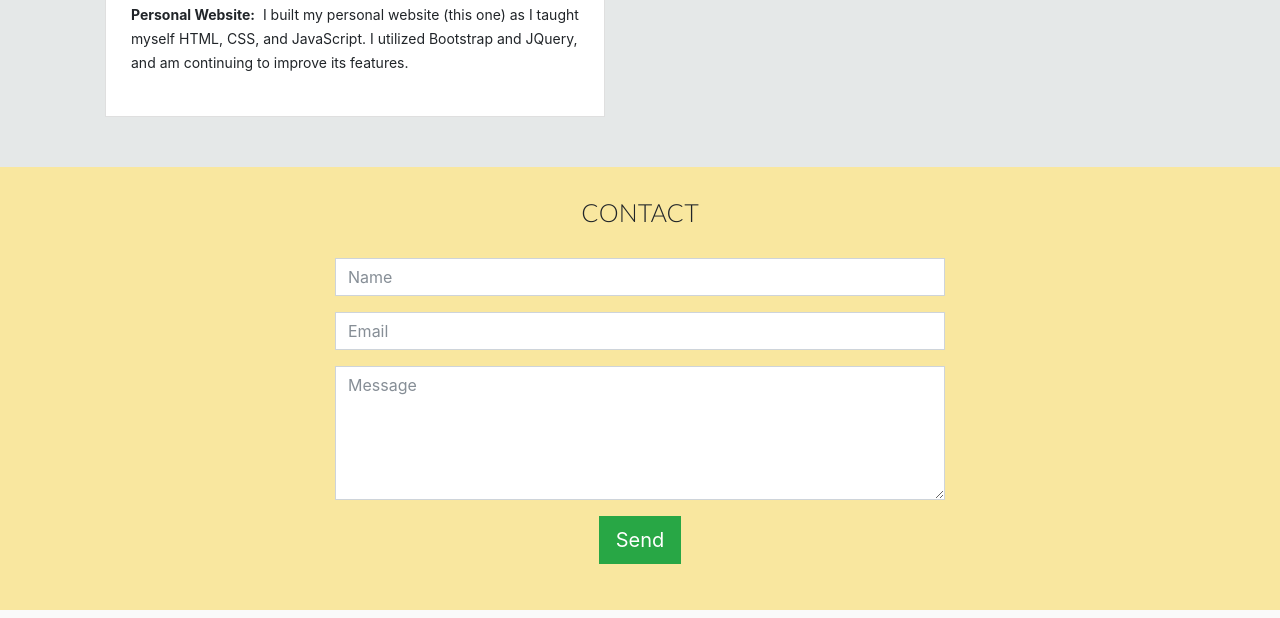
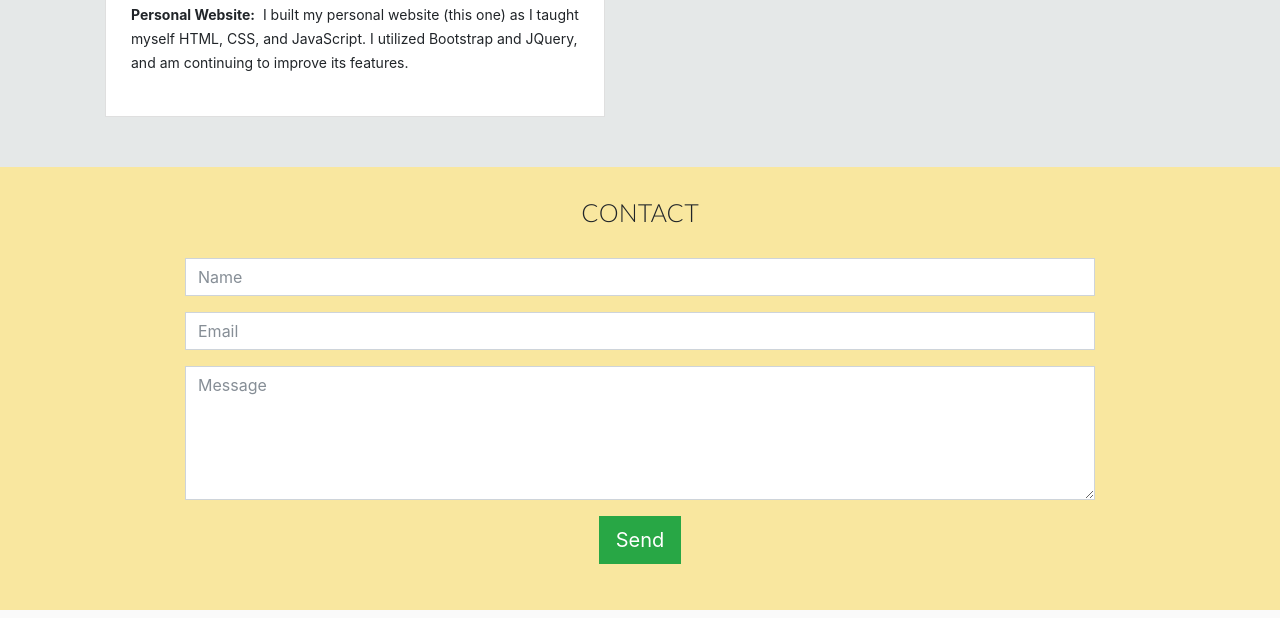
Before and after one commit to robertliv327/robertliv327.github.io, a plain HTML site: page index.html in a window 1280 px wide. Shown: the part 3584-4202 px from the top of the page. Drawn offline with nearby package versions, Linux system fonts and the light colour scheme.

Commit message:
going back to 100

```diff
--- a/css/style.css
+++ b/css/style.css
@@ -40,8 +40,8 @@
 .form-group{
   border: none;
   border-radius: 0;
-  padding-left: 250px;
-  padding-right: 250px;
+  padding-left: 100px;
+  padding-right: 100px;
   text-align: center;
 }
 #logo{
```
